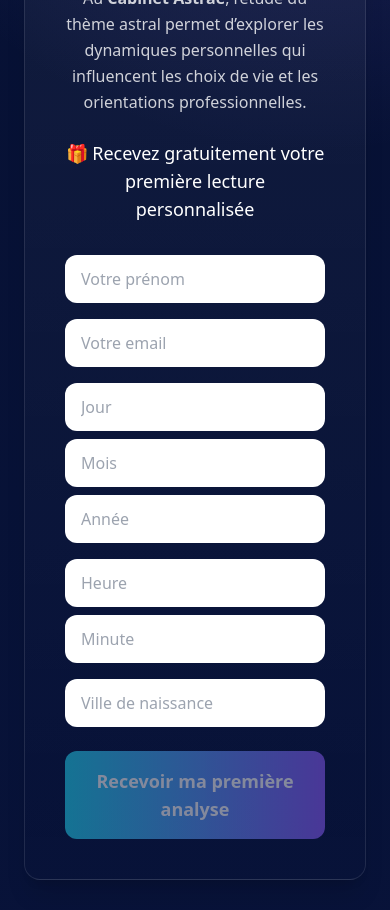
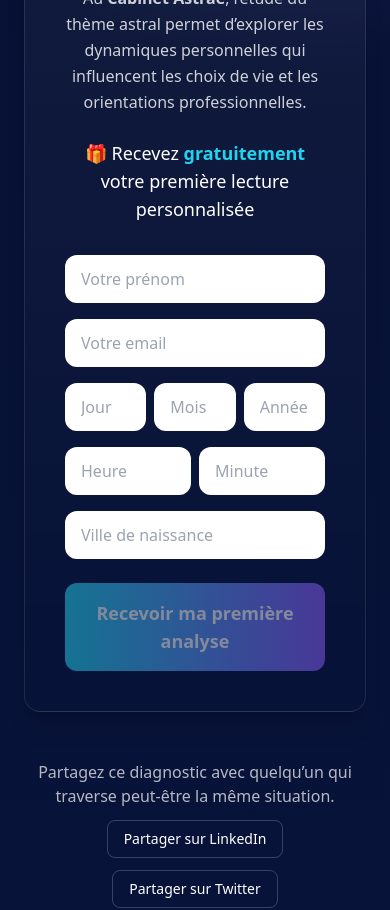
Before and after one commit to arnaudcrestey/procoach, a Next.js app in the folder arnaudcrestey-site-main/: page /resultat in a window 390 px wide. Shown: the part 840-1750 px from the top of the page. Built offline with nearby package versions, Linux system fonts and the light colour scheme.

Commit message:
Update page.tsx

```diff
--- a/arnaudcrestey-site-main/app/resultat/page.tsx
+++ b/arnaudcrestey-site-main/app/resultat/page.tsx
@@ -162,22 +162,9 @@ return(
 ✓ Demande envoyée
 </h2>
 
-<p className="text-white/80 leading-relaxed">
-Merci pour votre confiance.
+<p className="text-white/80">
+Votre première lecture personnalisée vous sera envoyée prochainement.
 </p>
-
-<p className="mt-3 text-white/80 leading-relaxed">
-Votre première lecture personnalisée vous sera envoyée
-par email dans quelques instants.
-</p>
-
-<p className="mt-6 text-white/60 text-sm">
-Pensez à vérifier vos spams si vous ne voyez rien apparaître.
-</p>
-
-<div className="mt-8 text-white/80 font-semibold">
-Cabinet Astrae
-</div>
 
 </div>
 
@@ -264,12 +251,12 @@ les choix de vie et les orientations professionnelles.
 </p>
 
 <p className="mt-6 text-lg text-white font-medium">
-🎁 Recevez gratuitement votre première lecture personnalisée
+🎁 Recevez <span className="font-bold text-cyan-400">gratuitement</span> votre première lecture personnalisée
 </p>
 
 <form
 onSubmit={handleSubmit}
-className="mt-8 flex flex-col gap-4 w-full max-w-md mx-auto"
+className="mt-8 grid gap-4 w-full max-w-md mx-auto"
 >
 
 <input
@@ -290,7 +277,7 @@ required
 className="w-full rounded-xl bg-white px-4 py-3 text-black outline-none"
 />
 
-<div className="flex flex-col sm:flex-row gap-2">
+<div className="grid grid-cols-3 gap-2">
 
 <input
 type="text"
@@ -298,7 +285,7 @@ placeholder="Jour"
 value={birthDay}
 onChange={(e)=>setBirthDay(e.target.value)}
 required
-className="w-full rounded-xl bg-white px-4 py-3 text-black outline-none"
+className="rounded-xl bg-white px-4 py-3 text-black outline-none"
 />
 
 <input
@@ -307,7 +294,7 @@ placeholder="Mois"
 value={birthMonth}
 onChange={(e)=>setBirthMonth(e.target.value)}
 required
-className="w-full rounded-xl bg-white px-4 py-3 text-black outline-none"
+className="rounded-xl bg-white px-4 py-3 text-black outline-none"
 />
 
 <input
@@ -316,19 +303,19 @@ placeholder="Année"
 value={birthYear}
 onChange={(e)=>setBirthYear(e.target.value)}
 required
-className="w-full rounded-xl bg-white px-4 py-3 text-black outline-none"
+className="rounded-xl bg-white px-4 py-3 text-black outline-none"
 />
 
 </div>
 
-<div className="flex flex-col sm:flex-row gap-2">
+<div className="grid grid-cols-2 gap-2">
 
 <input
 type="text"
 placeholder="Heure"
 value={birthHour}
 onChange={(e)=>setBirthHour(e.target.value)}
-className="w-full rounded-xl bg-white px-4 py-3 text-black outline-none"
+className="rounded-xl bg-white px-4 py-3 text-black outline-none"
 />
 
 <input
@@ -336,7 +323,7 @@ type="text"
 placeholder="Minute"
 value={birthMinute}
 onChange={(e)=>setBirthMinute(e.target.value)}
-className="w-full rounded-xl bg-white px-4 py-3 text-black outline-none"
+className="rounded-xl bg-white px-4 py-3 text-black outline-none"
 />
 
 </div>
```
